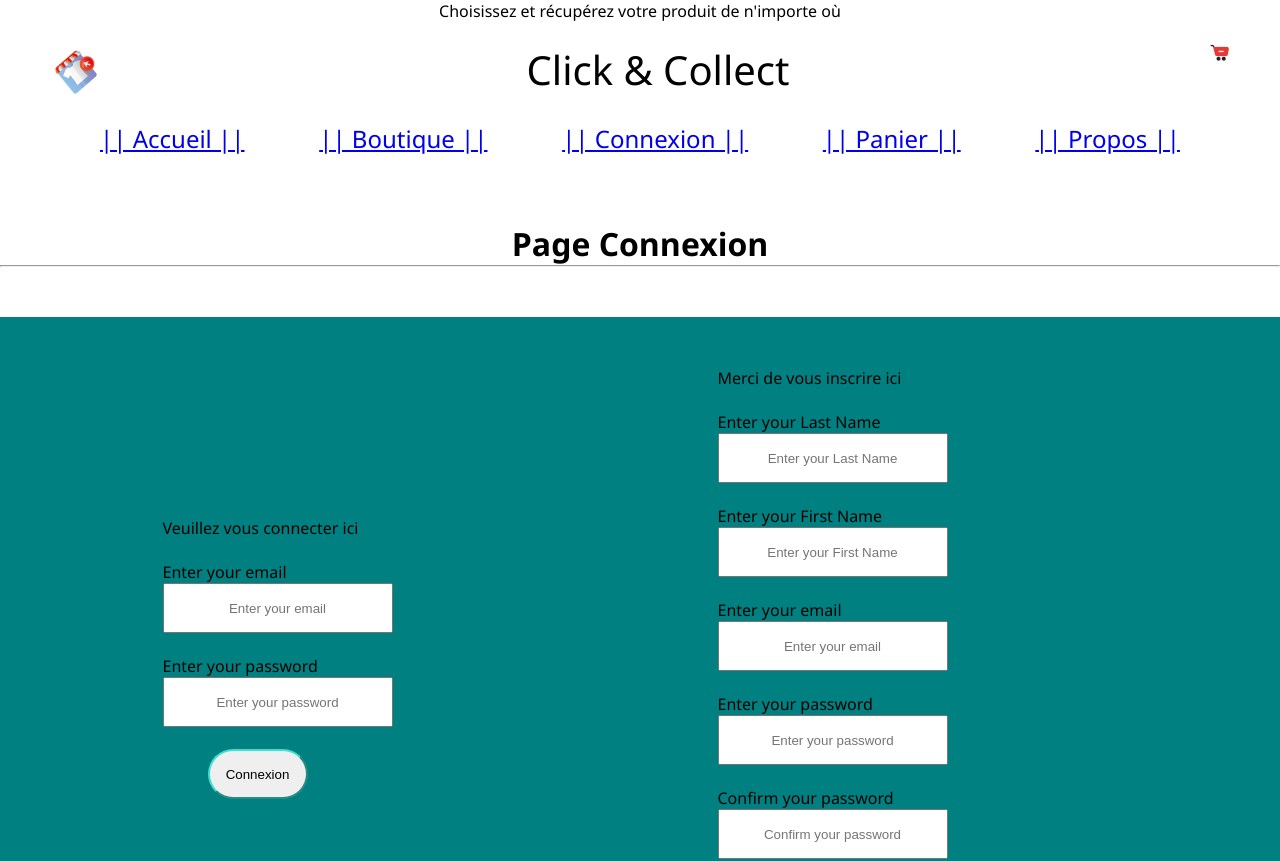
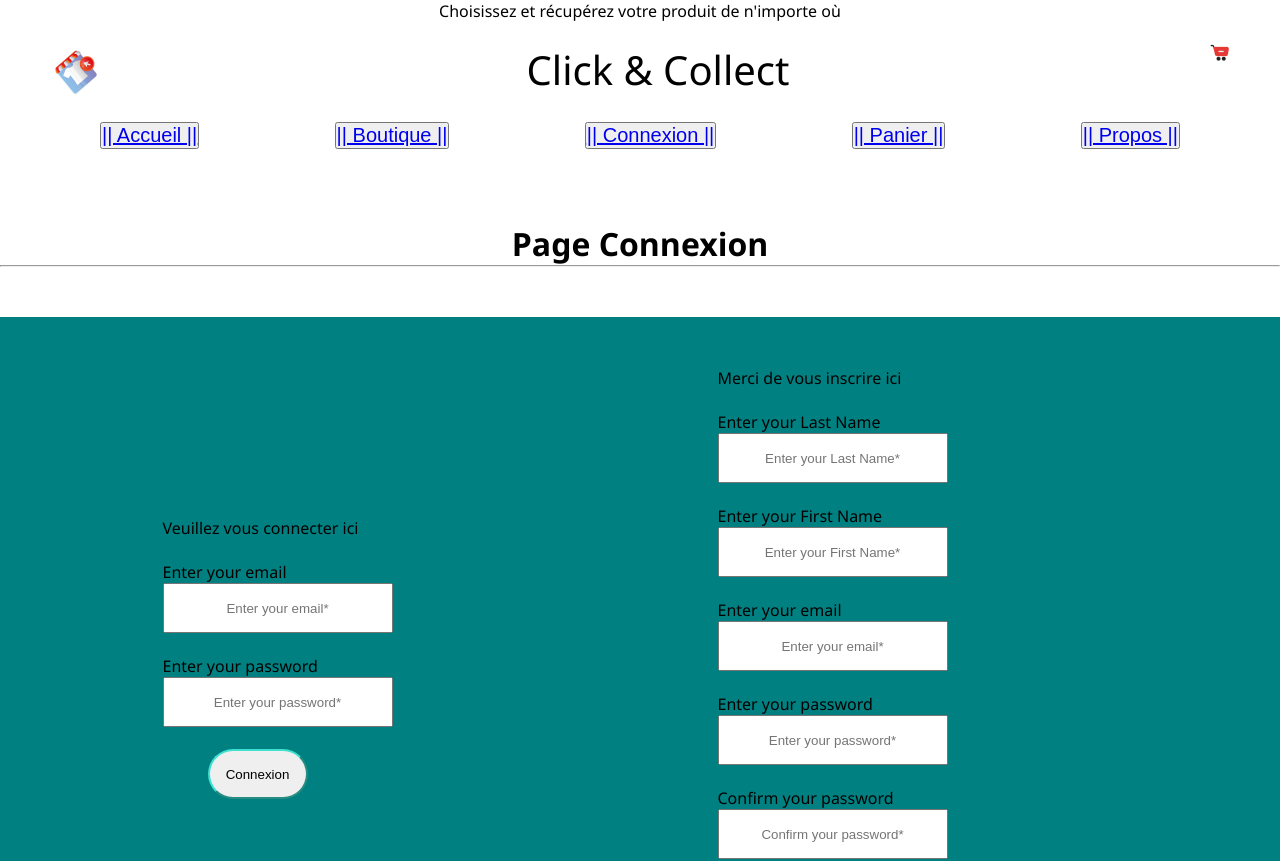
Before and after one commit to lina-22/ReactJs_C-C, a React (Create React App) app: page /seConnecter in a window 1280 px wide. Shown: the top 861 px of the page. Built offline with nearby package versions, Linux system fonts and the light colour scheme.

Commit message:
buttons updated

```diff
--- a/src/Components/Navbar.js
+++ b/src/Components/Navbar.js
@@ -17,12 +17,13 @@ function Navbar(){
         </section>
         <nav className="navbar">
             <ul>
-                <li><Link to = "/" >|| Accueil  || </Link> </li>
-                <li><Link to ="/boutiqueLandingImgaes">|| Boutique  || </Link></li>
-                {/* <li><Link to ="/boutiqueSubSection">|| Boutique  || </Link></li> this link for one drees boutiqueLandingImages  */}
-                <li><Link to ="/seConnecter">|| Connexion  ||</Link></li>
-                <li><Link to ="/panier">|| Panier  ||</Link></li>
-                <li><Link to ="/propos">|| Propos  ||</Link></li>
+                <button><li><Link to = "/" >|| Accueil  || </Link> </li></button>
+                <button><li><Link to ="/boutiqueLandingImgaes">|| Boutique  || </Link></li></button>
+
+                {/* </button><li><Link to ="/boutiqueSubSection">|| Boutique  || </Link></li></button> this link for one drees boutiqueLandingImages  */}
+                <button><li><Link to ="/seConnecter">|| Connexion  ||</Link></li></button>
+                <button><li><Link to ="/panier">|| Panier  ||</Link></li></button>
+                <button><li><Link to ="/propos">|| Propos  ||</Link></li></button>
             </ul>
         </nav>
     </section>
--- a/src/Pages/User/SeConnecter.jsx
+++ b/src/Pages/User/SeConnecter.jsx
@@ -10,9 +10,9 @@ function SeConnecter() {
                 <p> <span><b/> Veuillez vous connecter ici </span> <b/></p> <br/>
                 <section className="inputconnexion">
                     <p>Enter your email</p>
-                    <input className="placeholder" type="text" placeholder="Enter your email"/> <br/><br/>
+                    <input className="placeholder" type="text" placeholder="Enter your email*"/> <br/><br/>
                     <p>Enter your password</p>
-                    <input className="placeholder" type="password" placeholder="Enter your password"/> <br/>
+                    <input className="placeholder" type="password" placeholder="Enter your password*"/> <br/>
                     <br/>
                     <button className="submit_button">Connexion</button><br/><br/>
                 </section>
@@ -21,15 +21,15 @@ function SeConnecter() {
                 <p><span><b/>Merci de vous inscrire ici</span><b/></p><br/>
                 <section className="inscrire">
                     <p>Enter your Last Name</p>
-                    <input className="placeholder" type="text" placeholder="Enter your Last Name"/><br/><br/>
+                    <input className="placeholder" type="text" placeholder="Enter your Last Name*"/><br/><br/>
                     <p>Enter your First Name</p>
-                    <input className="placeholder" type="text" placeholder="Enter your First Name"/><br/><br/>
+                    <input className="placeholder" type="text" placeholder="Enter your First Name*"/><br/><br/>
                     <p>Enter your email</p>
-                    <input className="placeholder" type="email" placeholder="Enter your email"/><br/><br/>
+                    <input className="placeholder" type="email" placeholder="Enter your email*"/><br/><br/>
                     <p>Enter your password</p>
-                    <input className="placeholder" type="password" placeholder="Enter your password"/><br/><br/>
+                    <input className="placeholder" type="password" placeholder="Enter your password*"/><br/><br/>
                     <p>Confirm your password</p>
-                    <input className="placeholder" type="password" placeholder="Confirm your password"/><br/><br/>
+                    <input className="placeholder" type="password" placeholder="Confirm your password*"/><br/><br/>
                     <br/><br/>
                     <button className="submit_button">S'inscrire</button> <br/><br/>
                     <img src="img/Robo.png" alt=""/><br/><br/>
```
